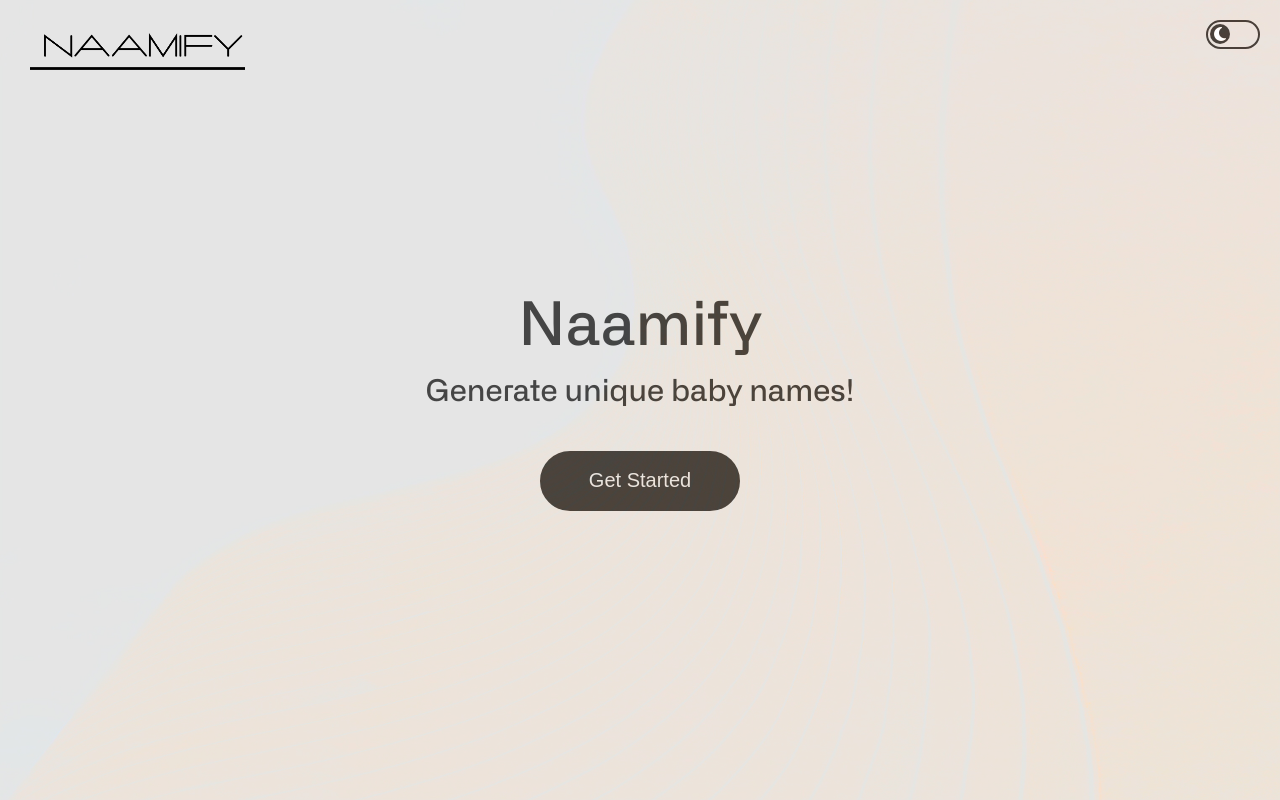
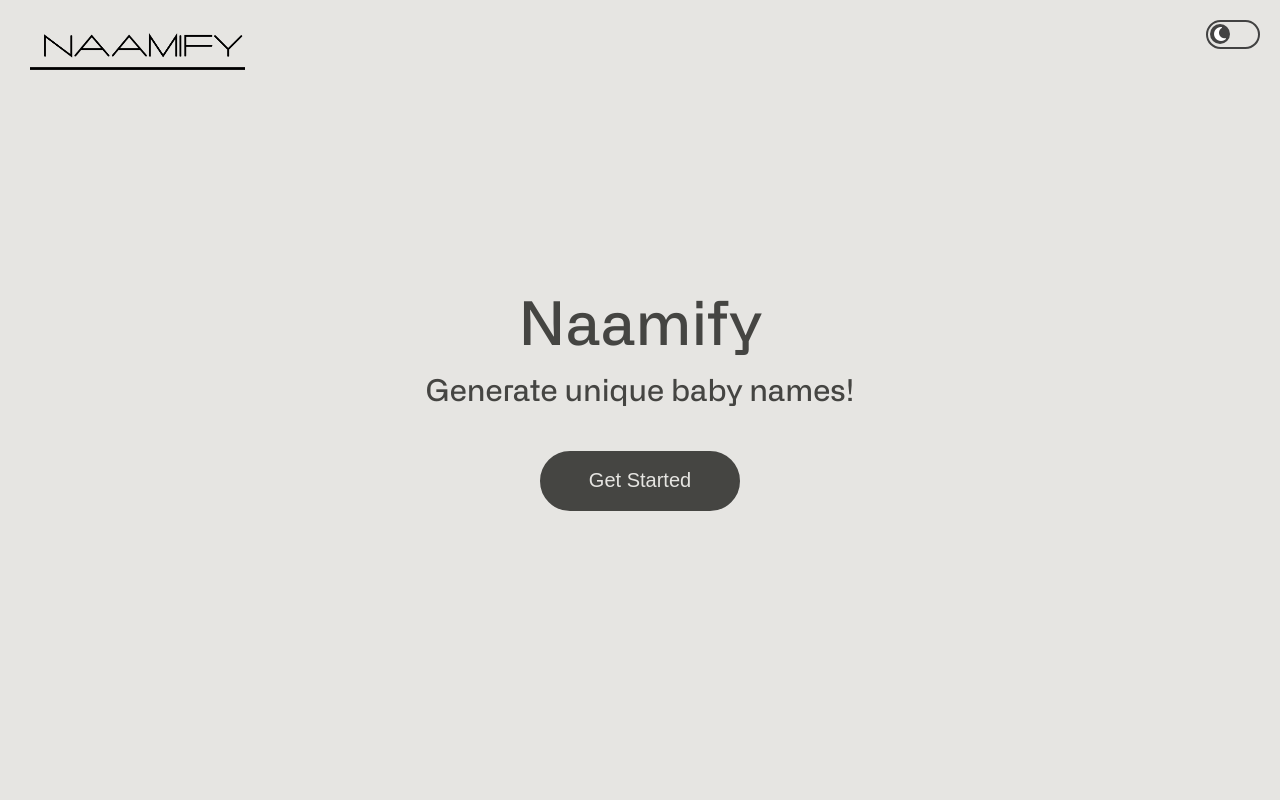
Before and after one commit to palindrome6/namegen, a React (Create React App) app in the folder client/: page / in a window 1280 px wide. Shown: the top 800 px of the page. Built offline with nearby package versions, Linux system fonts and the light colour scheme.

Commit message:
Removed background to support ios

```diff
--- a/client/src/App.js
+++ b/client/src/App.js
@@ -35,7 +35,6 @@ function App() {
         <ThemeProvider theme={theme}>
           <Header />
           <Content>
-            <BackgroundImage src={background}></BackgroundImage>
             <Title mainViewRef={mainViewRef}></Title>
             <MainView ref={mainViewRef}></MainView>
           </Content>
```
